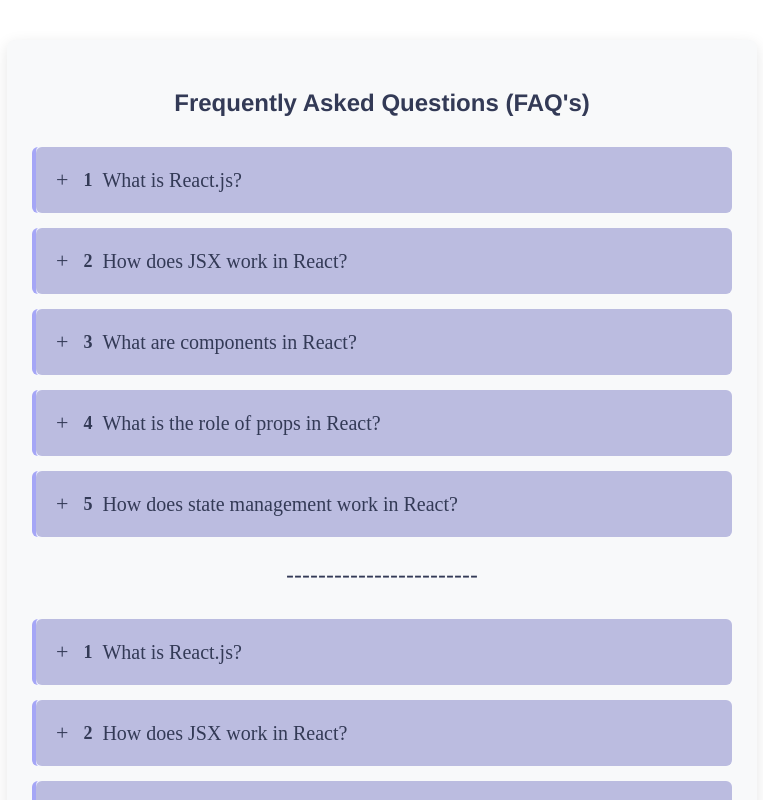
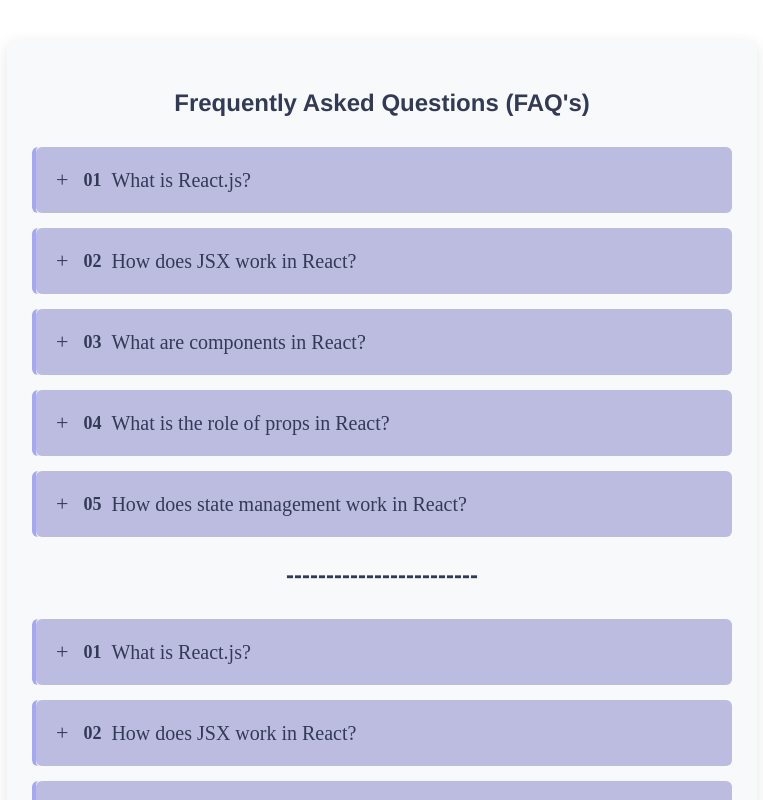
Before and after one commit to lynia-momo-202/Learn-reactJS, a React (Create React App) app in the folder 15_react_projects/: page / in a window 1280 px wide. Shown: the top 800 px of the page, without its empty margins (258-1021 px from the left). Built offline with nearby package versions, Linux system fonts and the light colour scheme.

Commit message:
fix(components): upgrade number render

```diff
--- a/15_react_projects/src/projects/project4/Accordion.js
+++ b/15_react_projects/src/projects/project4/Accordion.js
@@ -5,7 +5,6 @@ import AccordionSingleItem from './AccordionSingleItem'
 import data from './data'
 
 function Accordion() {
-    let i = 1, j = 1;
     const [select, setSelect] = useState(null)
 
     const handleshowItem = (id) => {
@@ -16,16 +15,14 @@ function Accordion() {
     return (
         <main className='accordion-container'>
 
-            <p className='faq'>
-                <strong>
+            <h3 className='faq'>
                     Frequently Asked Questions (FAQ's)
-                </strong>
-            </p>
+            </h3>
             {
-                data.map((faq) => (
+                data.map((faq,index) => (
                     <AccordionItem
-                        key={i}
-                        number={i++}
+                        key={index}
+                        number={index+1}
                         question={faq.question}
                         answer={faq.answer}
                     />
@@ -33,20 +30,19 @@ function Accordion() {
                 )
                 )
             }
-            <p className='faq'>
+            <h3 className='faq'>
                 ------------------------
-            </p>
+            </h3>
 
             {
-                data.map((faq) => (
+                data.map((faq,index) => (
                     <AccordionSingleItem
-                        key={j}
-                        number={j++}
+                        key={index}
+                        number={index+1}
                         question={faq.question}
-                        answer={faq.answer}
                         select = {select}
                         handleshowItem={handleshowItem}
-                    />
+                    >{faq.answer}</AccordionSingleItem>
 
                 )
                 )
--- a/15_react_projects/src/projects/project4/AccordionItem.js
+++ b/15_react_projects/src/projects/project4/AccordionItem.js
@@ -2,10 +2,10 @@ import React, { useState } from 'react'
 
 function AccordionItem(props) {
     const {number,question,answer} = props
-    const [show,setShow] = useState(0)
+    const [show,setShow] = useState(false)
     const handleshow = () =>{
         // alert("hllo")
-        {show? setShow(0) : setShow(1)}
+       setShow((show)=>!show)
     }
     return (
         <div className={`accordion ${show? 'active' : ''}`}>
@@ -13,7 +13,7 @@ function AccordionItem(props) {
                 <span className='accordion-icon'>
                     {show? '-' : '+'}
                     </span>
-                <span className='accordion-number'>{number}</span>
+                <span className='accordion-number'>{number<10? `0${number}`: number}</span>
                 <span className='accordion-title'>{question}</span>
             </div>
             <div className='accordion-content'>
--- a/15_react_projects/src/projects/project4/AccordionSingleItem.js
+++ b/15_react_projects/src/projects/project4/AccordionSingleItem.js
@@ -1,5 +1,5 @@
-function AccordionSingleItem(props) {
-    const { number, question, answer, select ,handleshowItem} = props
+function AccordionSingleItem({number, question, select ,handleshowItem,children}) {
+    // const { number, question, select ,handleshowItem} = props
 
     return (
         <div className={`accordion ${number === select ? 'active' : ''}`}>
@@ -7,11 +7,11 @@ function AccordionSingleItem(props) {
                 <span className='accordion-icon'>
                     {number === select ? '-' : '+'}
                 </span>
-                <span className='accordion-number'>{number}</span>
+                <span className='accordion-number'>{number<10? `0${number}`: number}</span>
                 <span className='accordion-title'>{question}</span>
             </div>
-            <div className='accordion-content'>
-                {number === select ? answer : ''}
+             <div className='accordion-content'>
+                {number === select ? children:''}
             </div>
         </div>
     )
```
